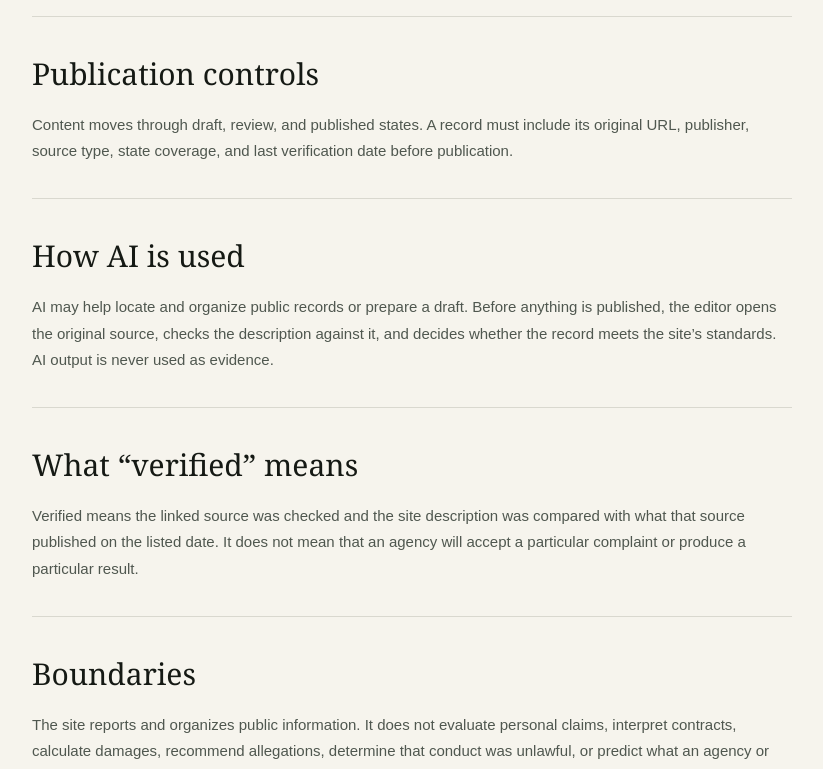
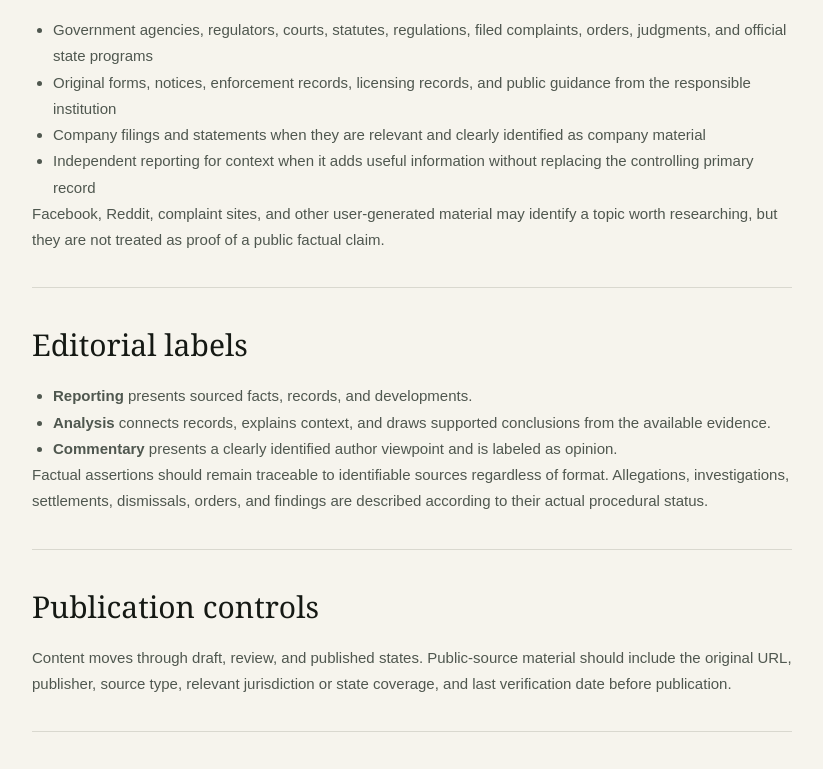
Before and after one commit to Decentralized-Rob/solar-consumer-research, a Next.js app: page /methodology in a window 1280 px wide. Shown: the part 774-1543 px from the top of the page, without its empty margins (228-1051 px from the left). Built offline with nearby package versions, Linux system fonts and the light colour scheme.

Commit message:
Define editorial labels and source hierarchy

```diff
--- a/app/methodology/page.tsx
+++ b/app/methodology/page.tsx
@@ -2,7 +2,7 @@ import { InfoPage } from "../../components/info-page";
 
 export const metadata = {
   title: "Methodology | Solar Consumer Research",
-  description: "How Solar Consumer Research selects, verifies, labels, and maintains public-source information.",
+  description: "How Solar Consumer Research selects sources, verifies facts, labels editorial work, and maintains published residential solar research.",
   alternates: { canonical: "/methodology" },
   openGraph: { url: "/methodology" },
 };
@@ -11,32 +11,43 @@ export default function MethodologyPage() {
   return (
     <InfoPage
       eyebrow="Research methodology"
-      title="How information is selected and verified."
-      lede="The site is designed around original sources, clear labels, and visible verification dates."
+      title="How information is selected, verified, and published."
+      lede="The site is built around primary records, a clear source hierarchy, visible editorial labels, and review before publication."
     >
       <section className="info-section">
         <h2>Source priority</h2>
         <ul>
-          <li>Government agencies, regulators, courts, and official state programs</li>
-          <li>Original forms, rules, notices, enforcement records, and public guidance</li>
-          <li>Clearly identified institutional complaint channels, such as BBB, when relevant</li>
+          <li>Government agencies, regulators, courts, statutes, regulations, filed complaints, orders, judgments, and official state programs</li>
+          <li>Original forms, notices, enforcement records, licensing records, and public guidance from the responsible institution</li>
+          <li>Company filings and statements when they are relevant and clearly identified as company material</li>
+          <li>Independent reporting for context when it adds useful information without replacing the controlling primary record</li>
         </ul>
+        <p>Facebook, Reddit, complaint sites, and other user-generated material may identify a topic worth researching, but they are not treated as proof of a public factual claim.</p>
+      </section>
+      <section className="info-section">
+        <h2>Editorial labels</h2>
+        <ul>
+          <li><strong>Reporting</strong> presents sourced facts, records, and developments.</li>
+          <li><strong>Analysis</strong> connects records, explains context, and draws supported conclusions from the available evidence.</li>
+          <li><strong>Commentary</strong> presents a clearly identified author viewpoint and is labeled as opinion.</li>
+        </ul>
+        <p>Factual assertions should remain traceable to identifiable sources regardless of format. Allegations, investigations, settlements, dismissals, orders, and findings are described according to their actual procedural status.</p>
       </section>
       <section className="info-section">
         <h2>Publication controls</h2>
-        <p>Content moves through draft, review, and published states. A record must include its original URL, publisher, source type, state coverage, and last verification date before publication.</p>
+        <p>Content moves through draft, review, and published states. Public-source material should include the original URL, publisher, source type, relevant jurisdiction or state coverage, and last verification date before publication.</p>
       </section>
       <section className="info-section">
         <h2>How AI is used</h2>
-        <p>AI may help locate and organize public records or prepare a draft. Before anything is published, the editor opens the original source, checks the description against it, and decides whether the record meets the site’s standards. AI output is never used as evidence.</p>
+        <p>AI may help locate and organize public records or prepare a draft. Before anything is published, the editor reviews the underlying sources, checks factual claims against them, and decides whether the work meets the site’s standards. AI output is never used as evidence.</p>
       </section>
       <section className="info-section">
         <h2>What “verified” means</h2>
-        <p>Verified means the linked source was checked and the site description was compared with what that source published on the listed date. It does not mean that an agency will accept a particular complaint or produce a particular result.</p>
+        <p>Verified means the cited source was checked and the site’s description or factual use of that source was compared with what the publisher made available on the listed date. It does not mean that an agency will accept a particular complaint or produce a particular result.</p>
       </section>
       <section className="info-section">
         <h2>Boundaries</h2>
-        <p>The site reports and organizes public information. It does not evaluate personal claims, interpret contracts, calculate damages, recommend allegations, determine that conduct was unlawful, or predict what an agency or court may decide.</p>
+        <p>The site publishes and analyzes public information. It does not evaluate personal claims, interpret contracts, calculate damages, recommend allegations, determine that conduct was unlawful, or predict what an agency or court may decide.</p>
       </section>
       <section className="info-section">
         <h2>Public source corrections</h2>
```
